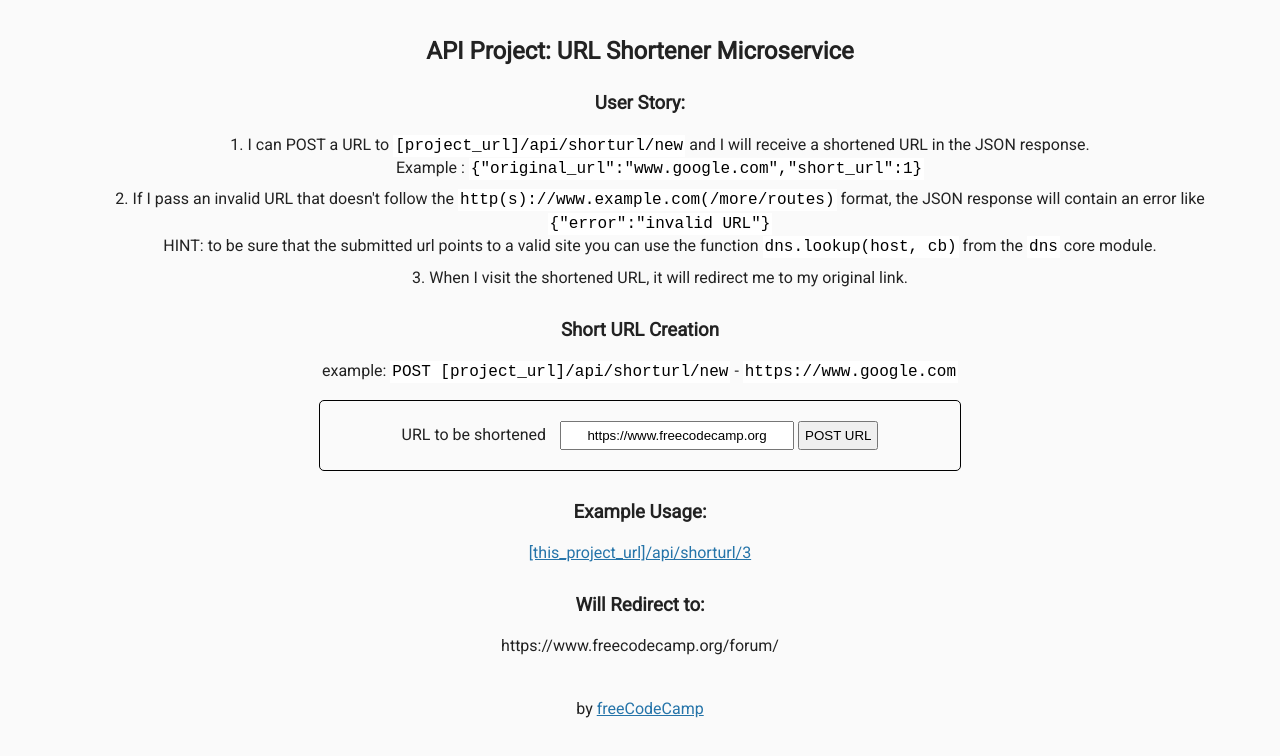
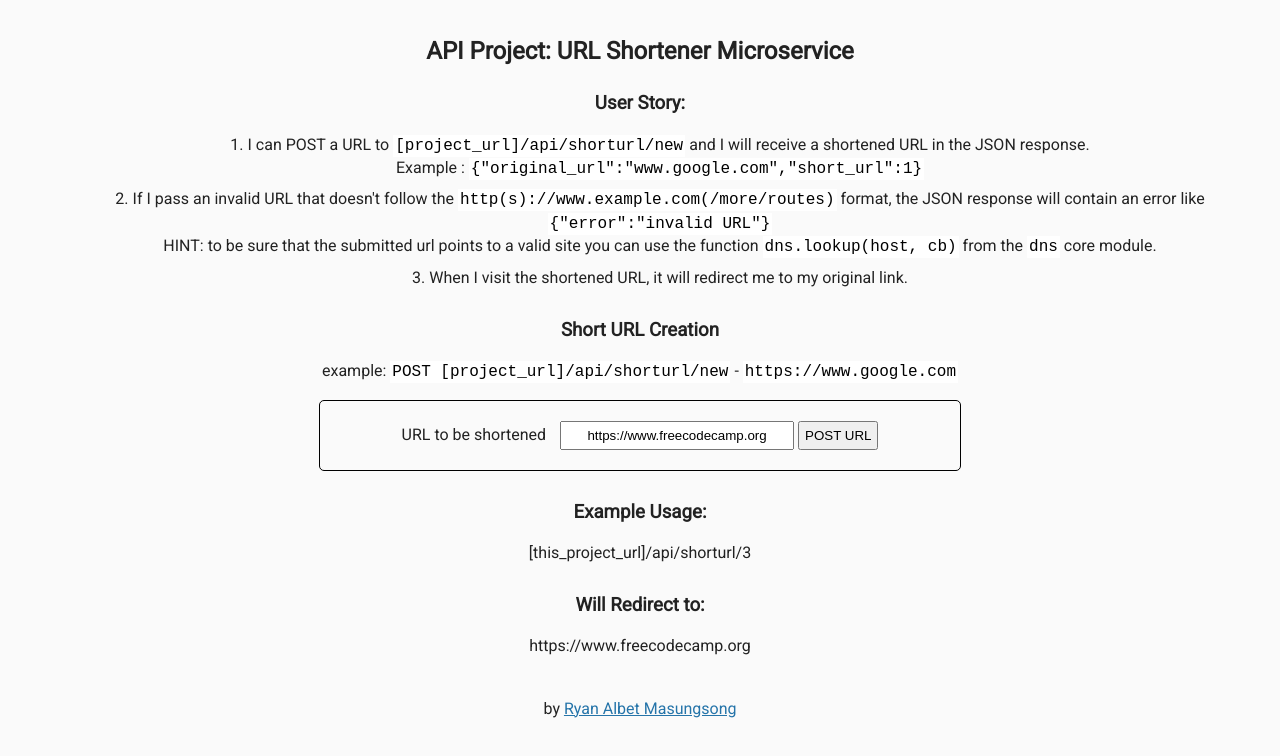
Before and after one commit to mryanalbert/URL_Shortener, a website: page views/index.html in a window 1280 px wide. Drawn offline with Linux system fonts and the light colour scheme.

Commit message:
Changed index.html

```diff
--- a/views/index.html
+++ b/views/index.html
@@ -30,16 +30,14 @@
           <input type="submit" value="POST URL">
         </form>
         <h3>Example Usage:</h3>
-        <a href="https://thread-paper.glitch.me/api/shorturl/3">
-          [this_project_url]/api/shorturl/3
-        </a>
+        <p>[this_project_url]/api/shorturl/3</p>
 
         <h3>Will Redirect to:</h3>
-        <p>https://www.freecodecamp.org/forum/</p>
+        <p>https://www.freecodecamp.org</p>
       </div>
       <div class="footer">
         <p>
-          by <a href="https://www.freecodecamp.org">freeCodeCamp</a>
+          by <a href="https://mryanalbert.github.io/portfolio/">Ryan Albet Masungsong</a>
         </p>
       </div>
    </body>
```
